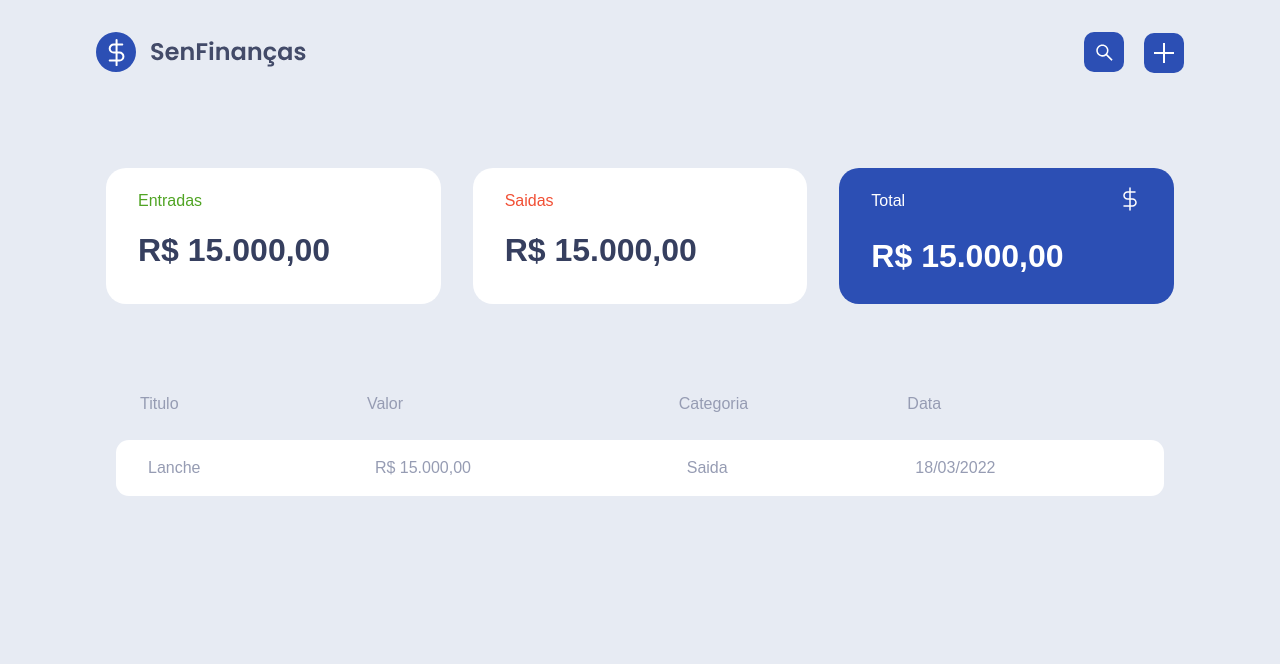
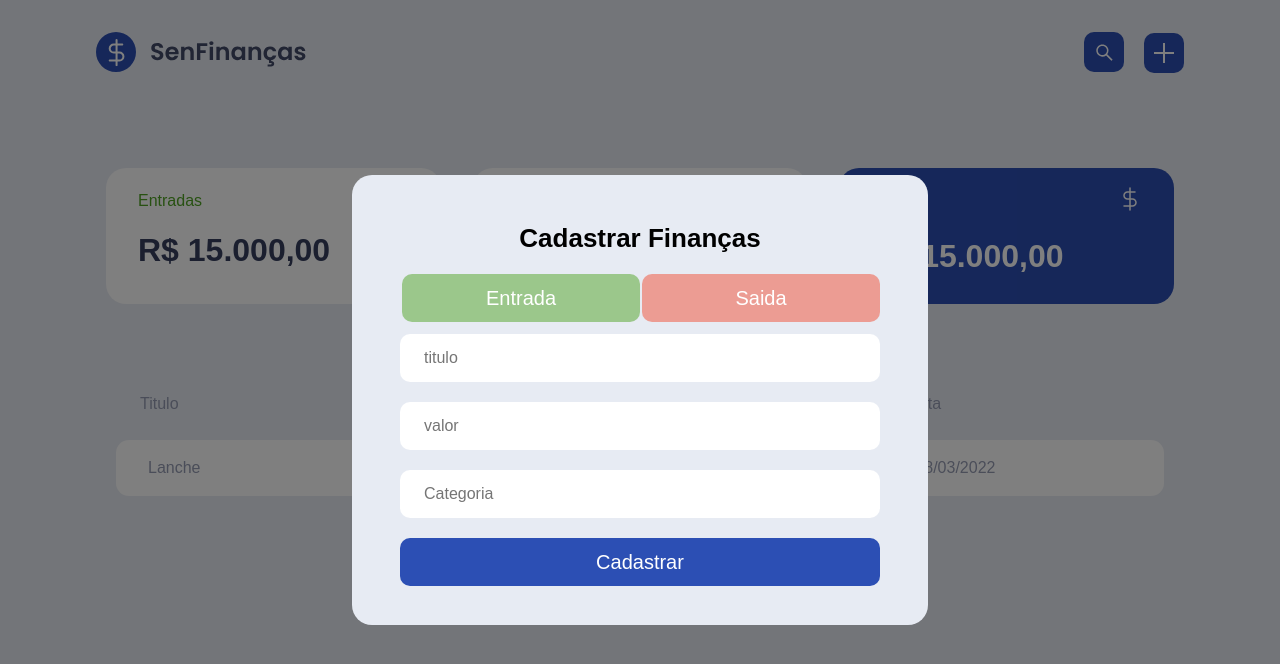
Before and after one commit to voncardoso/senfinanca, a React (Create React App) app: page / in a window 1280 px wide. Both pictures are taken after a click on the button 1164 px from the left and 52 px from the top of the page. Shown: the top 664 px of the page. Built offline with nearby package versions, Linux system fonts and the light colour scheme.

Commit message:
modal transactiopn finalizado

```diff
--- a/package.json
+++ b/package.json
@@ -8,6 +8,7 @@
     "@testing-library/user-event": "^13.2.1",
     "react": "^17.0.2",
     "react-dom": "^17.0.2",
+    "react-modal": "^3.14.4",
     "react-scripts": "5.0.0",
     "web-vitals": "^2.1.0"
   },
--- a/src/components/Header/index.js
+++ b/src/components/Header/index.js
@@ -1,3 +1,5 @@
+import { useState } from "react";
+import Modal from '../TransactionModal'
 import logoImg from '../../assets/Logo.svg';
 import pesquisaImg from '../../assets/AiOutlineSearch.svg';
 import adicionarImg from '../../assets/Adicionar.svg';
@@ -5,7 +7,18 @@ import adicionarImg from '../../assets/Adicionar.svg';
 import './style.css';
 
 const Header = () => {
+    const [isNewTransactionModalOpen, setIsNewTransactionOpen] = useState(false);
+
+    function handleOpenNewTransactionModal() {
+        setIsNewTransactionOpen(true);
+      }
+
+      function handleCloseNewTransactionModal() {
+        setIsNewTransactionOpen(false);
+      }
+      console.log(isNewTransactionModalOpen)
     return(
+        <>
             <header>
                 <nav>
                     <img src={logoImg} alt="logo" />
@@ -13,12 +26,20 @@ const Header = () => {
                         <button>
                             <img className='imgNav' src={pesquisaImg} alt="pesquisar transação" />
                         </button>
-                    <button>
+                        <button
+                            onClick={handleOpenNewTransactionModal}
+                        >
                             <img className='imgNav' src={adicionarImg} alt="pesquisar transação" />
                         </button>
                     </div>
                 </nav>
             </header>
+
+            <Modal
+            isOpen={isNewTransactionModalOpen}
+            OnRequestClose={handleCloseNewTransactionModal}
+        />
+        </>
     )
 }
 
--- /dev/null
+++ b/src/components/TransactionModal/index.js
@@ -0,0 +1,70 @@
+import { useState } from 'react';
+import  Modal  from "react-modal";
+import './style.css'
+
+
+
+
+const TransactionModal = ({isOpen,OnRequestClose}) =>{
+    const [entrada, setEntrada] = useState('');
+    const [saida, setSaida] = useState('');
+    const [titulo, setTitulo] = useState('');
+    const [valor, setValor] = useState('');
+    const [categoria, setCategoria] = useState('');
+
+    return(
+        <Modal
+            isOpen={isOpen}
+            onRequestClose={OnRequestClose}
+            overlayClassName="react-modal-overlay"
+            className="react-modal-content"
+        >
+            <form action="">
+                <h2>Cadastrar Finanças</h2>
+                <div className='Tipetransaction'>
+                   <button
+                        className='transactionEntrada'
+                        style={{background: entrada}}
+                        onClick={(event)=>{
+                            event.preventDefault();
+                            setEntrada('#50A424')
+                            setSaida('')
+                        }}
+                    >
+                        Entrada
+                    </button>
+                   <button
+                   className='transactionSaida'
+                   style={{background: saida}}
+                        onClick={(event)=>{
+                            event.preventDefault();
+                            setSaida('#F14F34');
+                            setEntrada('')
+                        }}
+                   >
+                       Saida
+                    </button>
+                </div>
+                <input type="text"
+                    placeholder='titulo'
+                    value={titulo}
+                    onChange={(event)=> setTitulo(event.target.value)}
+                />
+                <input type="number"
+                    placeholder='valor'
+                    value={valor}
+                    onChange={(event)=> setValor(event.target.value)}
+                />
+                <input type="text"
+                placeholder='Categoria'
+                value={categoria}
+                onChange={(event)=> setCategoria(event.target.value)}
+                />
+
+                <button>Cadastrar</button>
+            </form>
+        </Modal>
+    )
+}
+
+export default TransactionModal;
--- /dev/null
+++ b/src/components/TransactionModal/style.css
@@ -0,0 +1,81 @@
+form{
+    display: grid;
+    align-items: center;
+    justify-items: center;
+    align-content: center;
+}
+
+form h2{
+    text-align: center;
+    margin-bottom: 20px;
+    font-size: 1.625rem;
+}
+
+form input{
+    width: 100%;
+    font-size: 1rem;
+    height: 3rem;
+    padding: 0 1.5rem;
+    border-radius: 10px;
+    margin: 0px 0px 20px 0px;
+    border: none;
+}
+
+form button{
+    color: var(--shape);
+    height: 48px;
+    width: 100%;
+    margin: 0 auto;
+    font-size: 1.25rem;
+}
+
+.Tipetransaction{
+    display: flex;
+    width: 100%;
+    margin-bottom: 20px;
+}
+
+.Tipetransaction button{
+    margin-left: 2px;
+}
+
+.transactionEntrada{
+    background: rgba(80, 164, 36, 0.5);
+}
+
+.transactionEntrada:hover{
+    filter: none;
+}
+
+.transactionSaida{
+    background: rgba(241, 79, 52, 0.5);
+}
+
+.transactionSaida:hover{
+    filter: none;
+}
+
+
+.react-modal-overlay{
+    z-index: 8;
+    background: rgba(0, 0, 0, 0.5);
+    position: fixed;
+    top: 0;
+    bottom: 0;
+    right: 0;
+    left: 0;
+    height: 100vh;
+    display: flex;
+    align-items: center;
+    justify-content: center;
+}
+
+.react-modal-content{
+        width: 100%;
+        height: 450px;
+        max-width: 576px;
+        background: var(--background);
+        padding: 3rem;
+        position: relative;
+        border-radius: 20px;
+    }
```
Also changed, not shown: 1 other file (tests, documents, lock files or other folders). Lines whose indentation alone changed are shown as unchanged.
